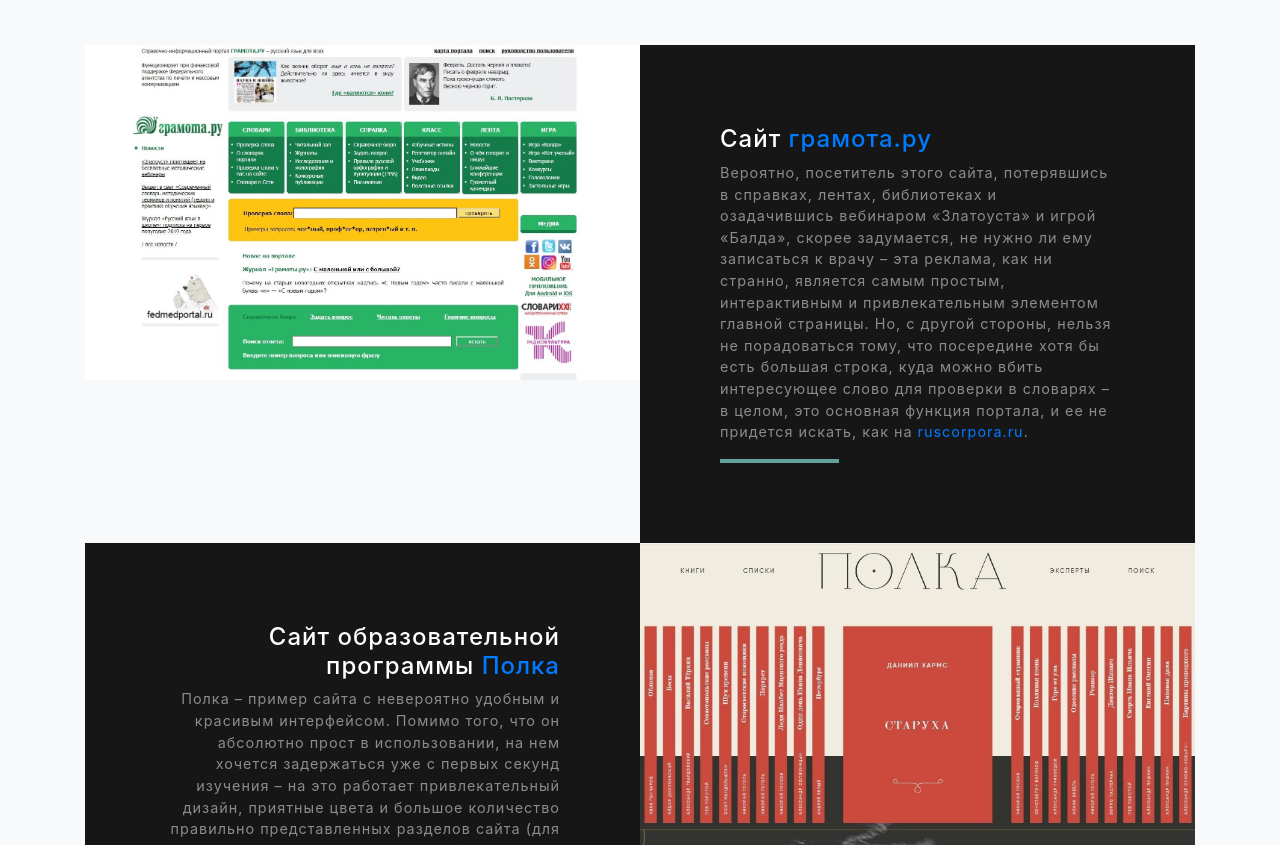
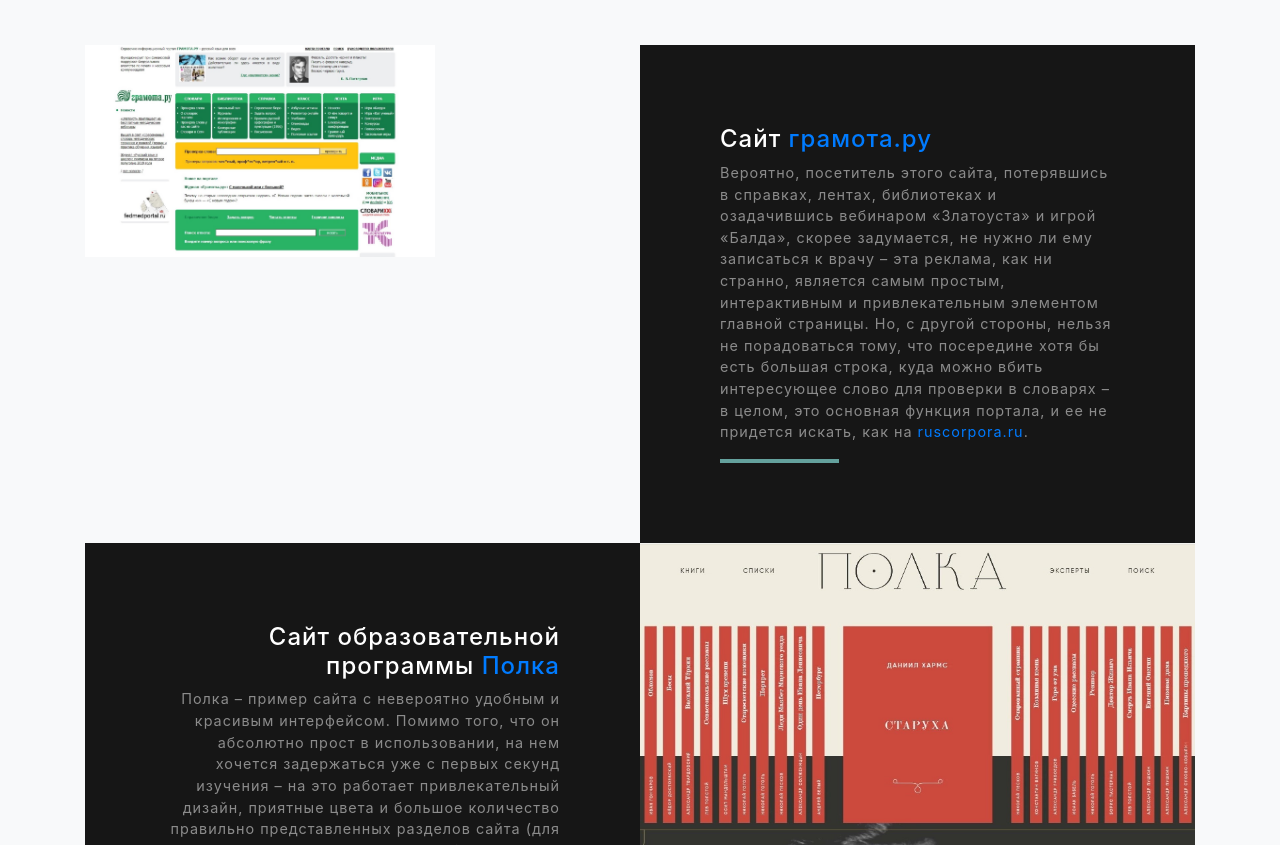
Before and after one commit to verasayapina/sayvera, a website with bundled scripts: page index.html in a window 1280 px wide. Shown: the part 2460-3305 px from the top of the page. Built offline with nearby package versions, Linux system fonts and the light colour scheme.

Commit message:
Update index.html

```diff
--- a/index.html
+++ b/index.html
@@ -94,7 +94,7 @@
         <!-- Project One Row -->
         <div class="row justify-content-center no-gutters mb-5 mb-lg-0">
           <div class="col-lg-6">
-            <img class="img-fluid" src="img/gramota.jpg" width="120%" alt="">
+            <img class="img-fluid" src="img/gramota.jpg" width="350" height="250" alt="">
           </div>
           <div class="col-lg-6">
             <div class="bg-black text-center h-100 project">
```
